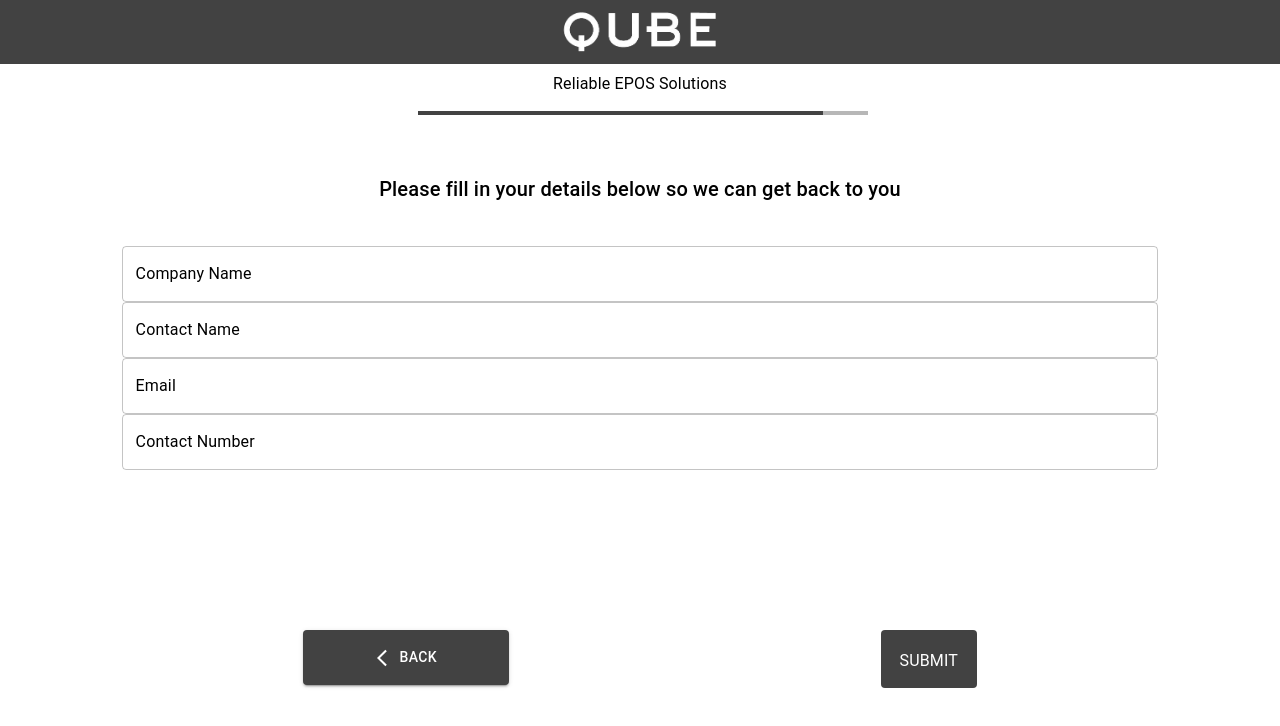
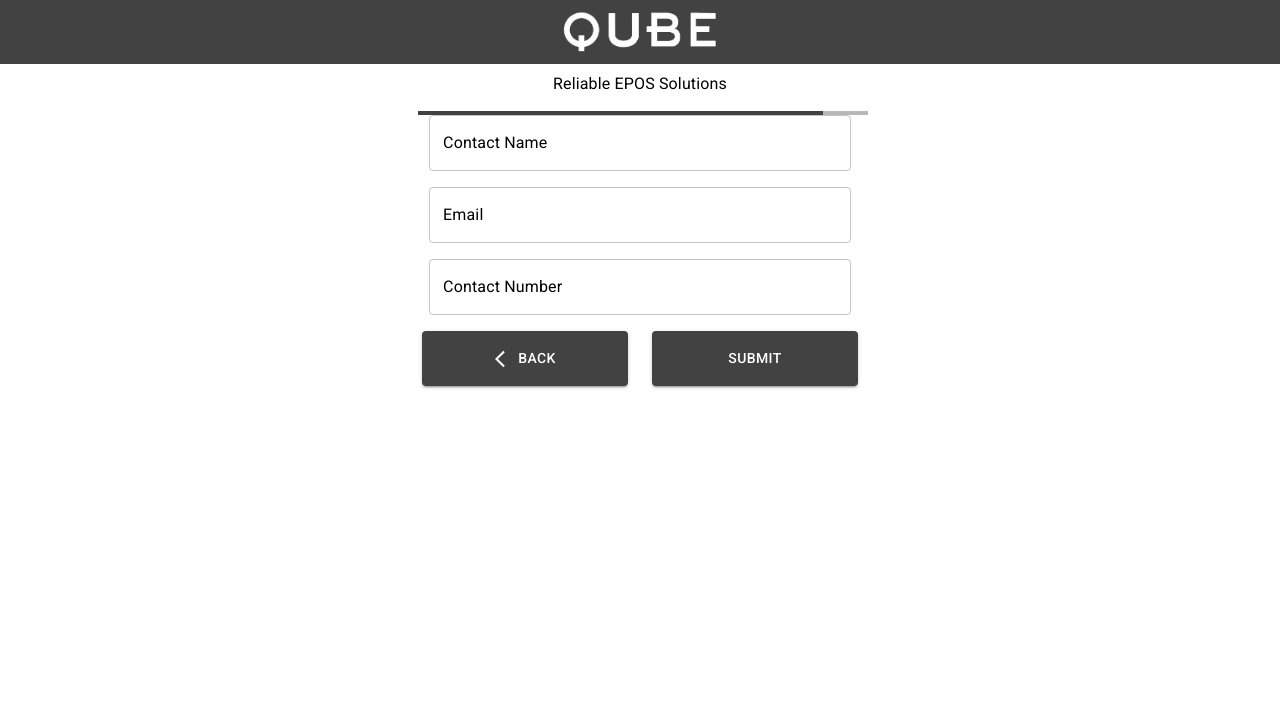
Before and after one commit to aaronzor/epos-questionnaire-mern, a React (Create React App) app in the folder frontend/: page /userdetails in a window 1280 px wide. Shown: the top 726 px of the page. Built offline with nearby package versions, Linux system fonts and the light colour scheme.

Commit message:
Last questions built

```diff
--- a/frontend/package.json
+++ b/frontend/package.json
@@ -21,6 +21,7 @@
     "react-router-dom": "^5.3.0",
     "react-scripts": "4.0.3",
     "redux": "^4.1.1",
+    "typeface-roboto": "^1.1.13",
     "web-vitals": "^1.0.1"
   },
   "scripts": {
--- a/frontend/src/Pages/QuestionFive.js
+++ b/frontend/src/Pages/QuestionFive.js
@@ -1,47 +1,40 @@
-import React from 'react';
-import GridItem from '../components/GridItem';
-import { Typography, Grid, Stack } from '@mui/material';
-import { BsPhone } from 'react-icons/bs';
-import { GiTabletopPlayers } from 'react-icons/gi';
-
+import React, { useContext } from 'react';
+import { Grid, Container } from '@mui/material';
+import { ResultContext } from '../contexts/ResultContext';
+import GridQuestion from '../components/GridQuestion';
 import NavButton from '../components/NavButton';
 
-const QuestionThree = () => {
+const QuestionFive = () => {
     const clear = {
-        'Single Till': false,
-        'Multiple Tills': false
+        'Other Needs': false
+    };
+
+    const { object, setObject } = useContext(ResultContext);
+
+    const handleOnChange = (event) => {
+        const { name, value } = event.target;
+        setObject({ ...object, [name]: value });
     };
 
     return (
-        <Stack display='flex' justifyContent='center' alignContent='center'>
-            <Typography align='center' m='2%'>
-                Do you require?
-            </Typography>
+        <Container disableGutters maxWidth='xs'>
+            <Grid spacing={2} align='center' container>
+                <GridQuestion
+                    question='question5'
+                    questionText=' Do you have any specific needs or in need of any other advice regarding EPOS and
+Payment solutions?'
+                    textInput={true}
+                    name='Other Needs'
+                    onChange={handleOnChange}
+                    label=''
+                    rows={8}
+                />
 
-            <Grid spacing={1} align='center' justifyContent='center' container>
-                <GridItem
-                    answer='Table Ordering'
-                    image={<GiTabletopPlayers sx={{ fontSize: 60 }} />}
-                />
-                <GridItem
-                    answer='Online Ordering'
-                    image={<BsPhone sx={{ fontSize: 60 }} />}
-                />
-            </Grid>
-            <Stack
-                direction='row'
-                spacing={1}
-                marginTop={20}
-                justifyContent='space-around'
-                alignContent='center'
-                display='flex'
-                sx={{ position: 'relative', bottom: -400 }}
-            >
                 <NavButton link='/q4' variant='back' clear={clear} />
                 <NavButton link='/userdetails' variant='next' />
-            </Stack>
-        </Stack>
+            </Grid>
+        </Container>
     );
 };
 
-export default QuestionThree;
+export default QuestionFive;
--- a/frontend/src/Pages/QuestionFour.js
+++ b/frontend/src/Pages/QuestionFour.js
@@ -1,13 +1,14 @@
 import React, { useContext } from 'react';
+import { Grid, Container } from '@mui/material';
+import { ResultContext } from '../contexts/ResultContext';
 import GridQuestion from '../components/GridQuestion';
-import { Grid, Container, TextField } from '@mui/material';
-import { ResultContext } from '../contexts/ResultContext';
 import NavButton from '../components/NavButton';
 
 const QuestionThree = () => {
     const clear = {
         'Company Name': false,
-        'Position In Company': false
+        'Position In Company': false,
+        Trading: false
     };
 
     const { object, setObject } = useContext(ResultContext);
@@ -19,44 +20,36 @@ const QuestionThree = () => {
 
     return (
         <Container disableGutters maxWidth='xs'>
-            <Grid
-                spacing={2}
-                align='center'
-                justifyContent='center'
-                container
-                marginTop='5%'
-            >
+            <Grid spacing={1} align='center' container>
                 <GridQuestion
                     question='question4'
                     questionText='What is the name of your business?'
+                    textInput={true}
+                    name='Company Name'
+                    onChange={handleOnChange}
+                    label=''
+                    rows={1}
                 />
-                <Grid Item xs={12}>
-                    <TextField
-                        name='Company Name'
-                        onChange={handleOnChange}
-                        label='Tell us about your business'
-                        multiline
-                        rows={4}
-                    />
-                </Grid>
+
                 <GridQuestion
                     question='question4-2'
                     questionText='What is your position within the business?'
-                />
-                <TextField
+                    textInput={true}
                     name='Position In Company'
                     onChange={handleOnChange}
-                    label='Tell us about your business'
-                    multiline
-                    rows={4}
+                    label=''
+                    rows={1}
                 />
+
                 <GridQuestion
                     question='question4-3'
                     questionText='Are you currently trading?'
+                    radioInput={true}
+                    onChange={handleOnChange}
                 />
 
-                <NavButton link='/q2' variant='back' clear={clear} />
-                <NavButton link='/q4' variant='next' />
+                <NavButton link='/q3' variant='back' clear={clear} />
+                <NavButton link='/q5' variant='next' />
             </Grid>
         </Container>
     );
--- a/frontend/src/Pages/UserDetails.js
+++ b/frontend/src/Pages/UserDetails.js
@@ -1,14 +1,9 @@
 import React, { useContext } from 'react';
-import { Container, Typography, TextField, Stack, Button } from '@mui/material';
-import { makeStyles } from '@mui/styles';
+import { Container, Grid } from '@mui/material';
 import NavButton from '../components/NavButton';
-import { Link } from 'react-router-dom';
+import SubmitButton from '../components/SubmitButton';
+import UserInfoInput from '../components/UserInfoInput';
 import { ResultContext } from '../contexts/ResultContext';
-import axios from 'axios';
-
-const useStyles = makeStyles((theme) => ({
-    formInput: { marginTop: '2%', marginBottom: '2%' }
-}));
 
 const UserDetails = () => {
     const clear = {
@@ -18,82 +13,35 @@ const UserDetails = () => {
 
     const { object, setObject } = useContext(ResultContext);
 
-    const classes = useStyles();
-
     const handleOnChange = (event) => {
         const { name, value } = event.target;
         setObject({ ...object, [name]: value });
     };
 
-    const clickHandler = () => {
-        try {
-            Promise.resolve(
-                axios.post('http://localhost:5000/api/v1/results', object)
-            );
-        } catch (error) {
-            console.log(error);
-        }
-    };
-
     return (
-        <Container>
-            <form>
-                <Stack margin='5%'>
-                    <Typography variant='h6' align='center' marginBottom='4%'>
-                        Please fill in your details below so we can get back to
-                        you
-                    </Typography>
-                    <TextField
-                        name='Company'
+        <Container disableGutters maxWidth='xs'>
+            <Grid spacing={2} align='center' container>
+                <UserInfoInput
+                    name='Contact Name'
                     onChange={handleOnChange}
-                        id='company'
-                        label='Company Name'
-                        className={classes.formInput}
+                    id='userDetailsName'
+                    label='Contact Name'
                 />
-                    <TextField
-                        name='Name'
-                        onChange={handleOnChange}
-                        id='name'
-                        label='Contact Name'
-                        className={classes.formInput}
-                    />
-                    <TextField
+                <UserInfoInput
                     name='Email'
                     onChange={handleOnChange}
-                        id='email'
+                    id='userDetailsEmail'
                     label='Email'
-                        className={classes.formInput}
                 />
-                    <TextField
-                        name='Phone'
+                <UserInfoInput
+                    name='Contact Number'
                     onChange={handleOnChange}
-                        id='phone'
+                    id='userDetailsNumber'
                     label='Contact Number'
-                        className={classes.formInput}
                 />
-                    <Stack
-                        direction='row'
-                        spacing={1}
-                        marginTop={20}
-                        justifyContent='space-around'
-                        alignContent='center'
-                        display='flex'
-                        sx={{ position: 'relative', bottom: 0 }}
-                    >
                 <NavButton variant='back' link='/q5' clear={clear} />
-                        <Link to='/endpage' style={{ textDecoration: 'none' }}>
-                            <Button
-                                variant='contained'
-                                disableElevation
-                                onClick={clickHandler}
-                                sx={{ height: '58px', width: '96px' }}
-                            >
-                                <Typography marginTop='5%'>Submit</Typography>
-                            </Button>
-                        </Link>
-                    </Stack>
-                </Stack>
-            </form>
+                <SubmitButton link='' />
+            </Grid>
         </Container>
     );
 };
--- a/frontend/src/components/GridQuestion.js
+++ b/frontend/src/components/GridQuestion.js
@@ -1,5 +1,15 @@
 import React from 'react';
-import { Grid, Card, Typography, useMediaQuery } from '@mui/material';
+import {
+    Grid,
+    Card,
+    Typography,
+    useMediaQuery,
+    TextField,
+    Radio,
+    RadioGroup,
+    FormControl,
+    FormControlLabel
+} from '@mui/material';
 import useStyles from '../styles/makeStyle';
 
 const GridQuestion = (props) => {
@@ -10,15 +20,51 @@ const GridQuestion = (props) => {
     return (
         <Grid item xs={12}>
             <Card
+                sx={{ ...(props.textInput && { height: '90%' }) }}
                 className={
                     !breakPoint ? classes.gridQuestion : classes.gridQuestionLg
                 }
                 elevation={0}
                 name={props.question}
             >
-                <Typography variant='h6' align='center' marginTop='6%'>
+                <Typography
+                    variant='h6'
+                    align='center'
+                    marginTop={!props.textInput ? '6%' : '3%'}
+                    marginBottom={props.textInput && '10%'}
+                >
                     {props.questionText}
                 </Typography>
+                {props.textInput && (
+                    <TextField
+                        name={props.name}
+                        onChange={props.onChange}
+                        className={classes.questionInput}
+                        label={props.label}
+                        multiline
+                        rows={props.rows}
+                    />
+                )}
+                {props.radioInput && (
+                    <FormControl>
+                        <RadioGroup row aria-label='trading' name='userTrading'>
+                            <FormControlLabel
+                                value={true}
+                                control={<Radio size='large' />}
+                                label='Yes'
+                                name='Trading'
+                                onChange={props.onChange}
+                            />
+                            <FormControlLabel
+                                value={false}
+                                control={<Radio size='large' />}
+                                label='No'
+                                name='Trading'
+                                onChange={props.onChange}
+                            />
+                        </RadioGroup>
+                    </FormControl>
+                )}
             </Card>
         </Grid>
     );
--- /dev/null
+++ b/frontend/src/components/SubmitButton.js
@@ -0,0 +1,47 @@
+import React, { useContext } from 'react';
+import { Button, useMediaQuery, Grid } from '@mui/material';
+import { Link } from 'react-router-dom';
+import useStyles from '../styles/makeStyle';
+import { ResultContext } from '../contexts/ResultContext';
+import axios from 'axios';
+
+const SubmitButton = (props) => {
+    const { object } = useContext(ResultContext);
+
+    const classes = useStyles();
+
+    const breakPoint = useMediaQuery((theme) => theme.breakpoints.up('sm'));
+
+    const clickHandler = () => {
+        try {
+            Promise.resolve(
+                axios.post('http://localhost:5000/api/v1/results', object)
+            );
+        } catch (error) {
+            console.log(error);
+        }
+    };
+
+    return (
+        <Grid item xs={6}>
+            <Link
+                to={props.link}
+                style={{
+                    textDecoration: 'none'
+                }}
+            >
+                <Button
+                    className={
+                        !breakPoint ? classes.navButton : classes.navButtonLg
+                    }
+                    onClick={clickHandler}
+                    variant='contained'
+                >
+                    Submit
+                </Button>
+            </Link>
+        </Grid>
+    );
+};
+
+export default SubmitButton;
--- /dev/null
+++ b/frontend/src/components/UserInfoInput.js
@@ -0,0 +1,23 @@
+import React from 'react';
+import { Grid, TextField } from '@mui/material';
+import useStyles from '../styles/makeStyle';
+
+const UserInfoInput = (props) => {
+    const classes = useStyles();
+
+    const { name, onChange, id, label } = props;
+
+    return (
+        <Grid item xs={12}>
+            <TextField
+                name={name}
+                onChange={onChange}
+                id={id}
+                label={label}
+                className={classes.questionInput}
+            />
+        </Grid>
+    );
+};
+
+export default UserInfoInput;
--- a/frontend/src/index.js
+++ b/frontend/src/index.js
@@ -2,6 +2,8 @@ import React from 'react';
 import ReactDOM from 'react-dom';
 import App from './App';
 import reportWebVitals from './reportWebVitals';
+
+require('typeface-roboto');
 
 ReactDOM.render(
     <React.StrictMode>
@@ -10,7 +12,7 @@ ReactDOM.render(
     document.getElementById('root')
 );
 
-// If you want to start measuring performance in your app, pass a function
+// If you want to start measuring performance in, pass a function
 // to log results (for example: reportWebVitals(console.log))
 // or send to an analytics endpoint. Learn more: https://bit.ly/CRA-vitals
 reportWebVitals();
--- a/frontend/src/styles/makeStyle.js
+++ b/frontend/src/styles/makeStyle.js
@@ -91,6 +91,11 @@ const useStyles = makeStyles((theme) => ({
         width: '345px',
         padding: '5%',
         textDecoration: 'none'
+    },
+    questionInput: {
+        border: `3px solid ${grey[400]}`,
+        width: '95%',
+        textDecoration: 'none'
     }
 }));
 
```
Also changed, not shown: 2 other files (tests, documents, lock files or other folders). Lines whose indentation alone changed are shown as unchanged.
